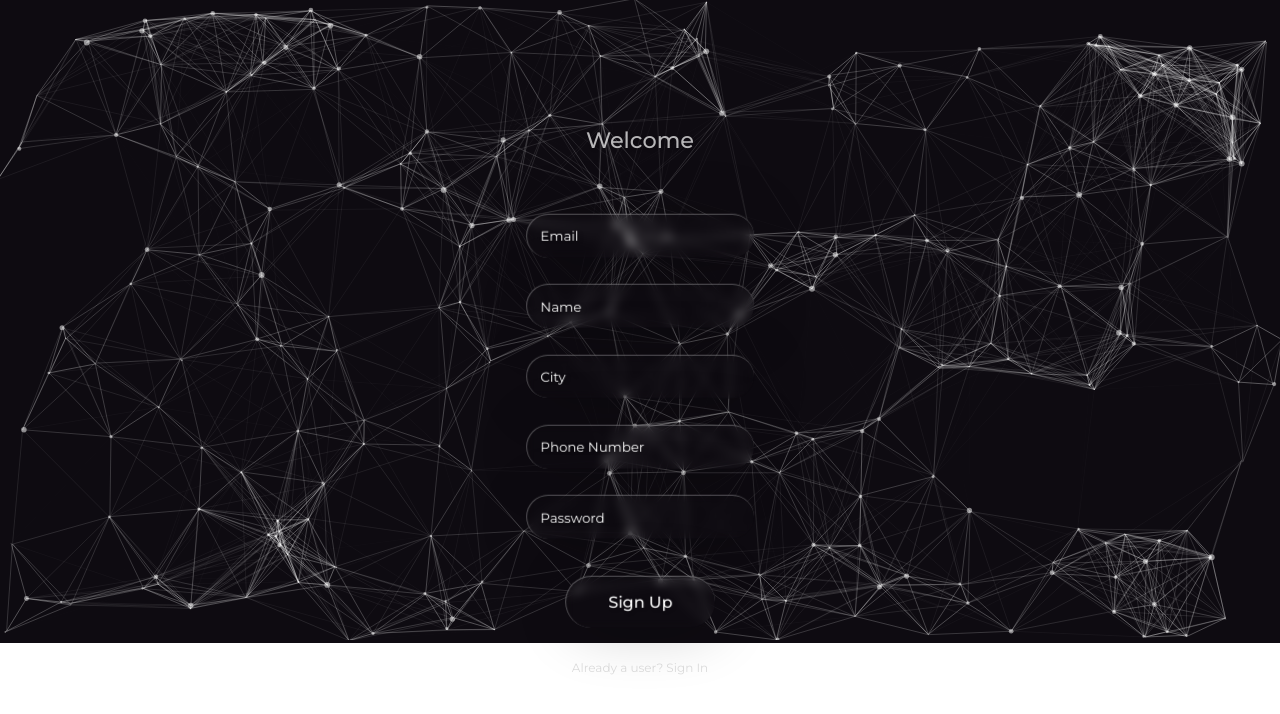
After one commit to ananyagupta21/Vision360, a Flask app: page /register in a window 1280 px wide. The commit adds this page. Shown: the top 714 px of the page. Run offline with Flask 2, Linux system fonts and the light colour scheme.

Commit message:
Add files via upload

```diff
--- a/app.py
+++ b/app.py
@@ -11,6 +11,7 @@ import tensorflow as tf
 from keras.preprocessing import image
 import pafy
 import youtube_dl
+import pickle
 
 app=Flask(__name__)
 cap=cv2.VideoCapture(0)
@@ -67,98 +68,165 @@ def gen_motion():
         yield (b'--frame\r\n'
                b'Content-Type: image/jpeg\r\n\r\n' + frame + b'\r\n\r\n')
 
-def gen_face():
-    KNOWN_FACES_DIR = 'known_faces'
-    TOLERANCE = 0.6
-    FRAME_THICKNESS = 3
-    FONT_THICKNESS = 2
-    MODEL = 'hog'  # default: 'hog', other one can be 'cnn' - CUDA accelerated (if available) deep-learning pretrained model
+# def gen_face():
+#     KNOWN_FACES_DIR = 'known_faces'
+#     TOLERANCE = 0.6
+#     FRAME_THICKNESS = 3
+#     FONT_THICKNESS = 2
+#     MODEL = 'hog'  # default: 'hog', other one can be 'cnn' - CUDA accelerated (if available) deep-learning pretrained model
 
-    video=cv2.VideoCapture(0)
+#     # video=cv2.VideoCapture('Cam4.mp4')
+#     video = cv2.VideoCapture(0)
 
-    # Returns (R, G, B) from name
-    def name_to_color(name):
-        # Take 3 first letters, tolower()
-        # lowercased character ord() value rage is 97 to 122, substract 97, multiply by 8
-        color = [(ord(c.lower())-97)*8 for c in name[:3]]
-        return color
+#     # Returns (R, G, B) from name
+#     def name_to_color(name):
+#         # Take 3 first letters, tolower()
+#         # lowercased character ord() value rage is 97 to 122, substract 97, multiply by 8
+#         color = [(ord(c.lower())-97)*8 for c in name[:3]]
+#         return color
 
 
-    print('Loading known faces...')
-    known_faces = []
-    known_names = []
+#     print('Loading known faces...')
+#     known_faces = []
+#     known_names = []
 
-    # We oranize known faces as subfolders of KNOWN_FACES_DIR
-    # Each subfolder's name becomes our label (name)
-    for name in os.listdir(KNOWN_FACES_DIR):
+#     # We oranize known faces as subfolders of KNOWN_FACES_DIR
+#     # Each subfolder's name becomes our label (name)
+#     for name in os.listdir(KNOWN_FACES_DIR):
 
-        # Next we load every file of faces of known person
-        for filename in os.listdir(f'{KNOWN_FACES_DIR}/{name}'):
+#         # Next we load every file of faces of known person
+#         for filename in os.listdir(f'{KNOWN_FACES_DIR}/{name}'):
 
-            # Load an image
-            image = face_recognition.load_image_file(f'{KNOWN_FACES_DIR}/{name}/{filename}')
+#             # Load an image
+#             image = face_recognition.load_image_file(f'{KNOWN_FACES_DIR}/{name}/{filename}')
 
-            # Get 128-dimension face encoding
-            # Always returns a list of found faces, for this purpose we take first face only (assuming one face per image as you can't be twice on one image)
-            encoding = face_recognition.face_encodings(image)[0]
+#             # Get 128-dimension face encoding
+#             # Always returns a list of found faces, for this purpose we take first face only (assuming one face per image as you can't be twice on one image)
+#             encoding = face_recognition.face_encodings(image)[0]
 
-            # Append encodings and name
-            known_faces.append(encoding)
-            known_names.append(name)
+#             # Append encodings and name
+#             known_faces.append(encoding)
+#             known_names.append(name)
 
+#     while True:
+#         ret, image= video.read()
+
+#         # This time we first grab face locations - we'll need them to draw boxes
+#         locations = face_recognition.face_locations(image, model=MODEL)
+
+#         encodings = face_recognition.face_encodings(image, locations)
+
+#         for face_encoding, face_location in zip(encodings, locations):
+
+#             # We use compare_faces (but might use face_distance as well)
+#             # Returns array of True/False values in order of passed known_faces
+#             results = face_recognition.compare_faces(known_faces, face_encoding, TOLERANCE)
+
+#             # Since order is being preserved, we check if any face was found then grab index
+#             # then label (name) of first matching known face withing a tolerance
+#             match = None
+#             if True in results:  # If at least one is true, get a name of first of found labels
+#                 match = known_names[results.index(True)]
+#                 print(f' - {match} from {results}')
+
+#                 # Each location contains positions in order: top, right, bottom, left
+#                 top_left = (face_location[3], face_location[0])
+#                 bottom_right = (face_location[1], face_location[2])
+
+#                 # Get color by name using our fancy function
+#                 color = name_to_color(match)
+
+#                 # Paint frame
+#                 cv2.rectangle(image, top_left, bottom_right, color, FRAME_THICKNESS)
+
+#                 # Now we need smaller, filled grame below for a name
+#                 # This time we use bottom in both corners - to start from bottom and move 50 pixels down
+#                 top_left = (face_location[3], face_location[2])
+#                 bottom_right = (face_location[1], face_location[2] + 22)
+
+#                 # Paint frame
+#                 cv2.rectangle(image, top_left, bottom_right, color, cv2.FILLED)
+
+#                 # Wite a name
+#                 cv2.putText(image, match, (face_location[3] + 10, face_location[2] + 15), cv2.FONT_HERSHEY_SIMPLEX, 0.5, (200, 200, 200), FONT_THICKNESS)
+
+#         # Show image
+#         # cv2.imshow(filename, image)
+#         ret, jpeg = cv2.imencode('.jpg', image)
+
+#         frame = jpeg.tobytes()
+#         yield (b'--frame\r\n'
+#                b'Content-Type: image/jpeg\r\n\r\n' + frame + b'\r\n\r\n')
+#         # if cv2.waitKey(1) & 0xFF == ord("q"):
+#         #     break
+#         # cv2.waitKey(0)
+#         # cv2.destroyWindow(filename)
+
+def gen_face():
+    faceCascade = cv2.CascadeClassifier(cv2.data.haarcascades + 'haarcascade_frontalface_alt2.xml')
+    # load the known faces and embeddings saved in last file
+    data = pickle.loads(open('face_enc', "rb").read())
+
+    print("Streaming started")
+    video_capture = cv2.VideoCapture(0)
+    # loop over frames from the video file stream
     while True:
-        ret, image= video.read()
+        # grab the frame from the threaded video stream
+        ret, frame = video_capture.read()
+        gray = cv2.cvtColor(frame, cv2.COLOR_BGR2GRAY)
+        faces = faceCascade.detectMultiScale(gray,
+                                            scaleFactor=1.1,
+                                            minNeighbors=5,
+                                            minSize=(60, 60),
+                                            flags=cv2.CASCADE_SCALE_IMAGE)
 
-        # This time we first grab face locations - we'll need them to draw boxes
-        locations = face_recognition.face_locations(image, model=MODEL)
+        # convert the input frame from BGR to RGB
+        rgb = cv2.cvtColor(frame, cv2.COLOR_BGR2RGB)
+        # the facial embeddings for face in input
+        encodings = face_recognition.face_encodings(rgb)
+        names = []
+        # loop over the facial embeddings incase
+        # we have multiple embeddings for multiple fcaes
+        for encoding in encodings:
+        #Compare encodings with encodings in data["encodings"]
+        #Matches contain array with boolean values and True for the embeddings it matches closely
+        #and False for rest
+            matches = face_recognition.compare_faces(data["encodings"],
+            encoding)
+            #set name =inknown if no encoding matches
+            name = "Unknown"
+            # check to see if we have found a match
+            if True in matches:
+                #Find positions at which we get True and store them
+                matchedIdxs = [i for (i, b) in enumerate(matches) if b]
+                counts = {}
+                # loop over the matched indexes and maintain a count for
+                # each recognized face face
+                for i in matchedIdxs:
+                    #Check the names at respective indexes we stored in matchedIdxs
+                    name = data["names"][i]
+                    #increase count for the name we got
+                    counts[name] = counts.get(name, 0) + 1
+                #set name which has highest count
+                name = max(counts, key=counts.get)
 
-        encodings = face_recognition.face_encodings(image, locations)
 
-        for face_encoding, face_location in zip(encodings, locations):
-
-            # We use compare_faces (but might use face_distance as well)
-            # Returns array of True/False values in order of passed known_faces
-            results = face_recognition.compare_faces(known_faces, face_encoding, TOLERANCE)
-
-            # Since order is being preserved, we check if any face was found then grab index
-            # then label (name) of first matching known face withing a tolerance
-            match = None
-            if True in results:  # If at least one is true, get a name of first of found labels
-                match = known_names[results.index(True)]
-                print(f' - {match} from {results}')
-
-                # Each location contains positions in order: top, right, bottom, left
-                top_left = (face_location[3], face_location[0])
-                bottom_right = (face_location[1], face_location[2])
-
-                # Get color by name using our fancy function
-                color = name_to_color(match)
-
-                # Paint frame
-                cv2.rectangle(image, top_left, bottom_right, color, FRAME_THICKNESS)
-
-                # Now we need smaller, filled grame below for a name
-                # This time we use bottom in both corners - to start from bottom and move 50 pixels down
-                top_left = (face_location[3], face_location[2])
-                bottom_right = (face_location[1], face_location[2] + 22)
-
-                # Paint frame
-                cv2.rectangle(image, top_left, bottom_right, color, cv2.FILLED)
-
-                # Wite a name
-                cv2.putText(image, match, (face_location[3] + 10, face_location[2] + 15), cv2.FONT_HERSHEY_SIMPLEX, 0.5, (200, 200, 200), FONT_THICKNESS)
-
-        # Show image
-        # cv2.imshow(filename, image)
+            # update the list of names
+            names.append(name)
+            # loop over the recognized faces
+            for ((x, y, w, h), name) in zip(faces, names):
+                # rescale the face coordinates
+                # draw the predicted face name on the image
+                cv2.rectangle(frame, (x, y), (x + w, y + h), (0, 255, 0), 2)
+                cv2.putText(frame, name, (x, y), cv2.FONT_HERSHEY_SIMPLEX,
+                0.75, (0, 255, 0), 2)
+        image = cv2.resize(frame, (1280,720))
         ret, jpeg = cv2.imencode('.jpg', image)
 
         frame = jpeg.tobytes()
+
         yield (b'--frame\r\n'
                b'Content-Type: image/jpeg\r\n\r\n' + frame + b'\r\n\r\n')
-        # if cv2.waitKey(1) & 0xFF == ord("q"):
-        #     break
-        # cv2.waitKey(0)
-        # cv2.destroyWindow(filename)
 
 def gen_emotion():
     faceCascade = cv2.CascadeClassifier(cv2.data.haarcascades + 'haarcascade_frontalface_default.xml')
@@ -201,7 +269,8 @@ def gen_activity():
     net = cv2.dnn.readNet("resnet-34_kinetics.onnx")
 
     print("[INFO] accessing video stream...")
-    vs = cv2.VideoCapture('20211017181851.mp4')
+    # vs = cv2.VideoCapture('20211017181851.mp4')
+    vs = cv2.VideoCapture('Cam4.mp4')
 
     while True:
 
@@ -251,11 +320,13 @@ def gen_activity():
 def gen_fire():
     model = tf.keras.models.load_model('InceptionV3.h5')
     # cap=cv2.VideoCapture('20211017181851.mp4')
-    url= "https://www.youtube.com/watch?v=whlymAuRtzU"
-    video = pafy.new(url)
-    best = video.getbest(preftype="mp4")
-    cap = cv2.VideoCapture()
-    cap.open(best.url)
+    # cap=cv2.VideoCapture('Cam4.mp4')
+    cap=cv2.VideoCapture('fire.mp4')
+    # url= "https://www.youtube.com/watch?v=whlymAuRtzU"
+    # video = pafy.new(url)
+    # best = video.getbest(preftype="mp4")
+    # cap = cv2.VideoCapture()
+    # cap.open(best.url)
     while True:
         _, frame = cap.read()
         if not _:
@@ -286,6 +357,10 @@ def gen_fire():
 @app.route('/')
 def index():
     return render_template('index.html')
+
+@app.route('/video')
+def video():
+    return render_template('video.html')
 
 @app.route('/login')
 def login():
@@ -344,5 +419,9 @@ def video_fire():
 #         else:
 #             return redirect(url_for('register'))
 
+@app.route("/register", methods = ["POST", "GET"])
+def register():
+    return render_template('register.html')
+
 if __name__=="__main__":
     app.run(debug=True)
--- a/static/style.css
+++ b/static/style.css
@@ -31,6 +31,20 @@ body{
   font:normal 75% Arial, Helvetica, sans-serif;
 }
 
+.text {
+  position: absolute;
+  height: auto;
+  width: auto;
+  top: 50%;
+  right: 50%;
+  transform: translate(50%, -50%);
+  color: #fff;
+  max-width: 90%;
+  padding: 2em 3em;
+  background: rgba(0, 0, 0, 0.4);
+  text-shadow: 0px 0px 2px #131415;
+  font-family: "Open Sans", sans-serif;
+}
 
 
 
--- a/static/styleform.css
+++ b/static/styleform.css
@@ -1,8 +1,8 @@
-/* body {
-    background: linear-gradient(45deg, #FC466B, #3F5EFB);
-    height: 100vh;
-    font-family: "Montserrat", sans-serif;
-  } */
+body {
+    /* background: linear-gradient(45deg, #FC466B, #3F5EFB);
+    height: 100vh; */
+     font-family: "Montserrat", sans-serif;
+  }
 
   .container {
     position: absolute;
@@ -12,7 +12,7 @@
   }
 
   form {
-    background: rgba(255, 255, 255, 0.3);
+    /* background: rgba(255, 255, 255, 0.3);
     padding: 3em;
     height: 320px;
     border-radius: 20px;
@@ -20,7 +20,7 @@
     border-top: 1px solid rgba(255, 255, 255, 0.3);
     -webkit-backdrop-filter: blur(10px);
             backdrop-filter: blur(10px);
-    box-shadow: 20px 20px 40px -6px rgba(0, 0, 0, 0.2);
+    box-shadow: 20px 20px 40px -6px rgba(0, 0, 0, 0.2); */
     text-align: center;
     position: relative;
     transition: all 0.2s ease-in-out;
--- /dev/null
+++ b/templates/register.html
@@ -0,0 +1,42 @@
+<!DOCTYPE html>
+<html lang="en">
+<head>
+  <meta charset="utf-8">
+  <title>Vision360-Login</title>
+  <meta name="description" content="particles.js is a lightweight JavaScript library for creating particles.">
+  <meta name="author" content="Vincent Garreau" />
+  <meta name="viewport" content="width=device-width, initial-scale=1.0, minimum-scale=1.0, maximum-scale=1.0, user-scalable=no">
+  <link rel="stylesheet" media="screen" href="{{ url_for('static', filename='style.css') }}">
+  <link rel="stylesheet" media="screen" href="{{ url_for('static', filename='styleform.css') }}">
+
+  <link rel="preconnect" href="https://fonts.gstatic.com">
+  <link href="https://fonts.googleapis.com/css2?family=Montserrat:wght@300;400;500&display=swap" rel="stylesheet">
+</head>
+<body>
+
+
+  <div class="container">
+    <form >
+      <p>Welcome</p>
+      <input type="email" placeholder="Email"><br>
+      <input type="name" placeholder="Name"><br>
+      <input type="location" placeholder="City"><br>
+      <input type="phone" placeholder="Phone Number"><br>
+      <input type="password" placeholder="Password"><br>
+      <input type="button" value="Sign Up"><br>
+      <a href="#">Already a user? Sign In</a>
+    </form>
+
+  </div>
+<!-- particles.js container -->
+
+<div id="particles-js"></div>
+
+
+<!-- scripts -->
+<script type="text/javascript" src="{{ url_for('static', filename='particles.js') }}"></script>
+<script type="text/javascript" src="{{ url_for('static', filename='app.js') }}"></script>
+
+
+</body>
+</html>
```
Also changed, not shown: static/style2.css (added, +12 -0 lines), templates/base.html (added, +32 -0 lines), templates/index.html (+8 -49 lines), templates/index2.html (added, +57 -0 lines), templates/video.html (added, +59 -0 lines), static/Vision360_logo.png (added).
